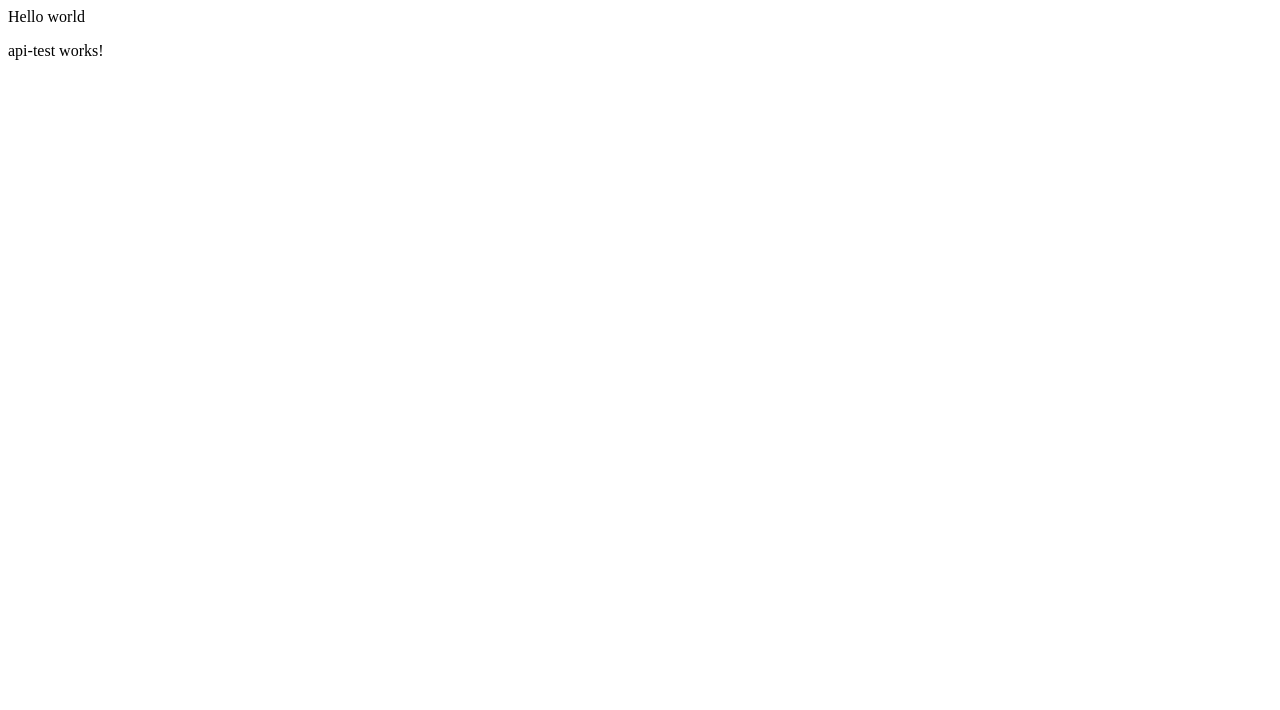
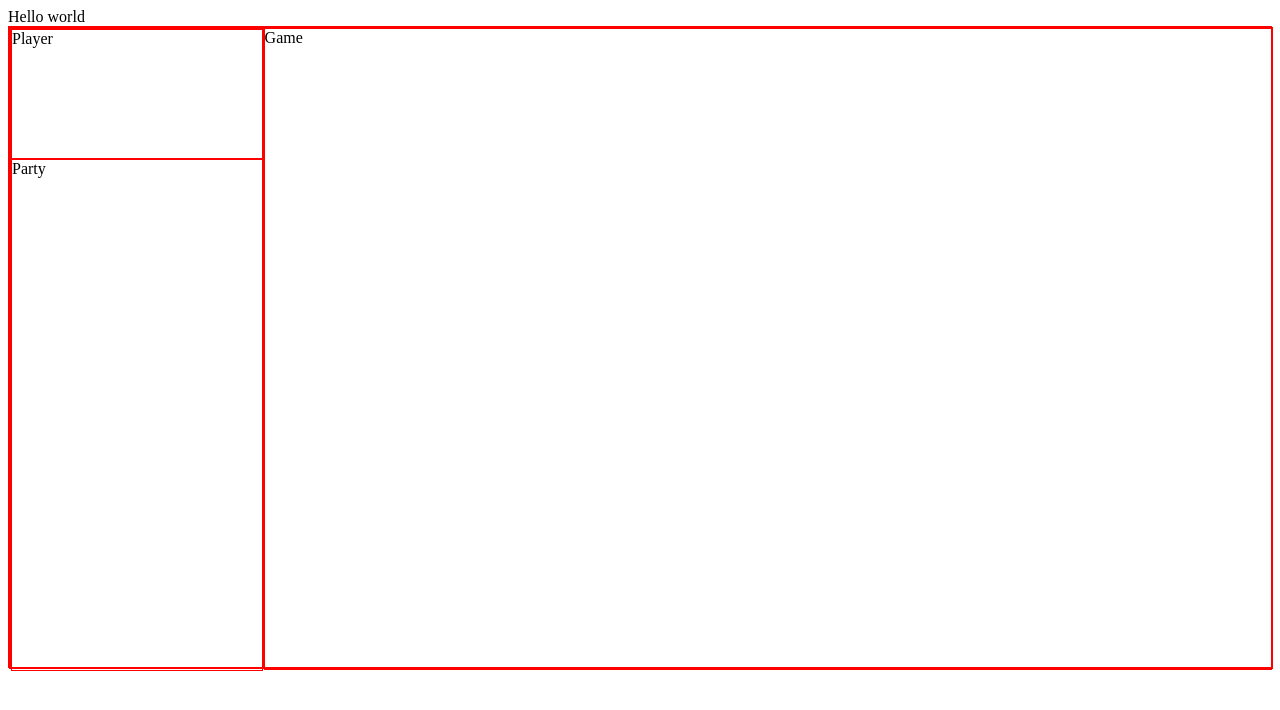
Before and after one commit to irendon1993/poke-frontend, an Angular app: page / in a window 1280 px wide. Shown: the top 710 px of the page. Built offline with nearby package versions, Linux system fonts and the light colour scheme; no server answers.

Commit message:
Making boxes in css

```diff
--- a/src/app/api-test/api-test.component.css
+++ b/src/app/api-test/api-test.component.css
@@ -0,0 +1,36 @@
+div {
+  border: red solid 1px;
+}
+
+body {
+  background-image: url(".../assets/poke-background.jpg");
+}
+
+.body {
+  height: 80vh;
+}
+
+.game-container {
+  height: 100%;
+  width: 100%;
+  display: flex;
+}
+
+.hud {
+  width: 20%
+}
+
+.player {
+  height: 20%;
+}
+
+.party {
+ height: 80%;
+ /* width: 20%; */
+ align-items: center;
+}
+
+.game {
+  height: 100%;
+  width: 80%;
+}
--- a/src/app/api-test/api-test.component.html
+++ b/src/app/api-test/api-test.component.html
@@ -1,3 +1,9 @@
-<div>
-  <p>api-test works!</p>
+<div class="body">
+  <div class="game-container">
+    <div class="hud">
+      <div class="player">Player </div>
+      <div class="party">Party</div>
+    </div>
+    <div class="game">Game</div>
+  </div>
 </div>
```
Also changed, not shown: src/assets/poke-background.jpeg (added).
